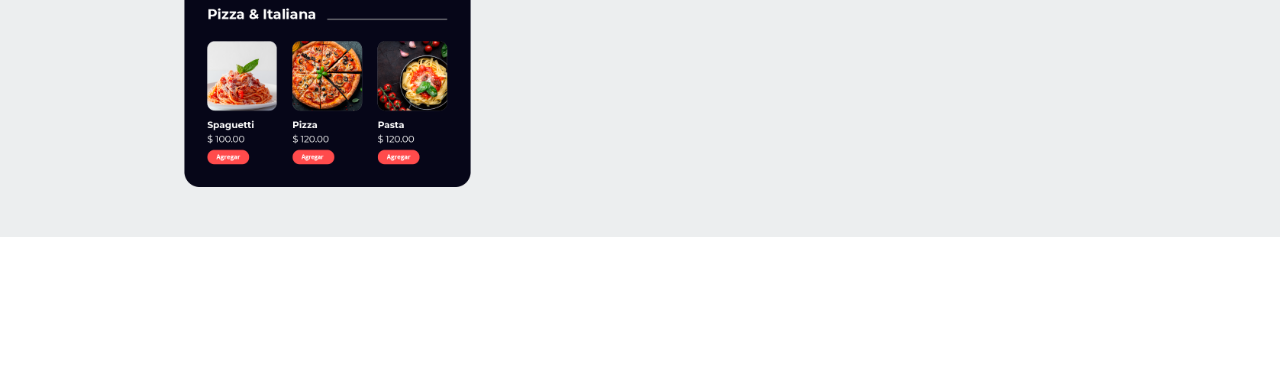
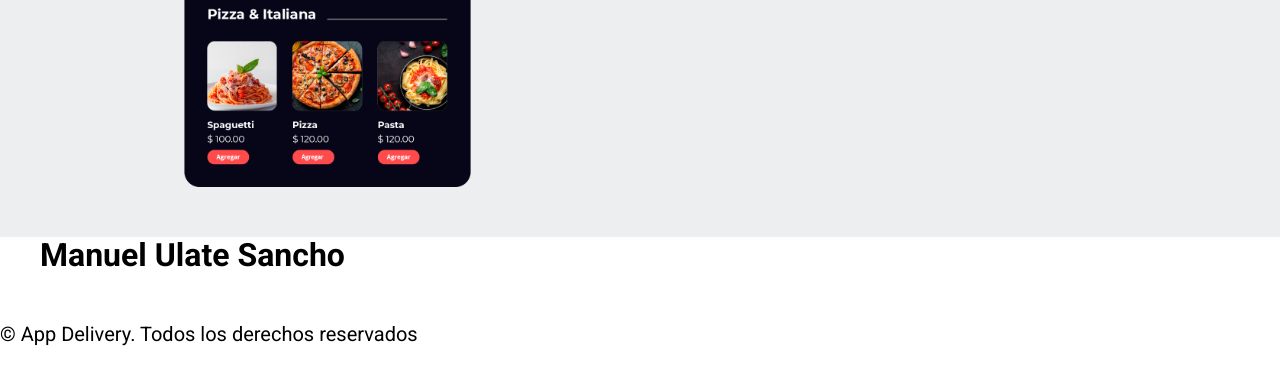
Before and after one commit to ManuUSS/delivery-app, a website: page index.html in a window 1280 px wide. Shown: the part 5523-5889 px from the top of the page. Before the commit the page ends 5760 px from the top, so only its background shows below. Drawn offline with nearby package versions, Linux system fonts and the light colour scheme; files that its build step writes are made by us from their sources; files whose address does not match are found by name.

Commit message:
new: footer html

```diff
--- a/index.html
+++ b/index.html
@@ -347,5 +347,14 @@
         </div>
     </section>
 
+    <footer class="footer">
+        <div class="footer__grid container">
+            <div class="footer__widget">
+                <h3 class="footer__heading">Manuel Ulate Sancho</h3>
+            </div>
+        </div>
+        <p class="footer__copy">&copy; App Delivery. Todos los derechos reservados</p>
+    </footer>
+
 </body>
 </html>
```
